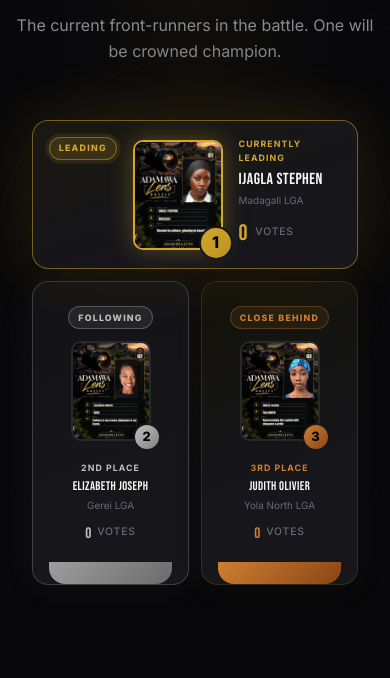
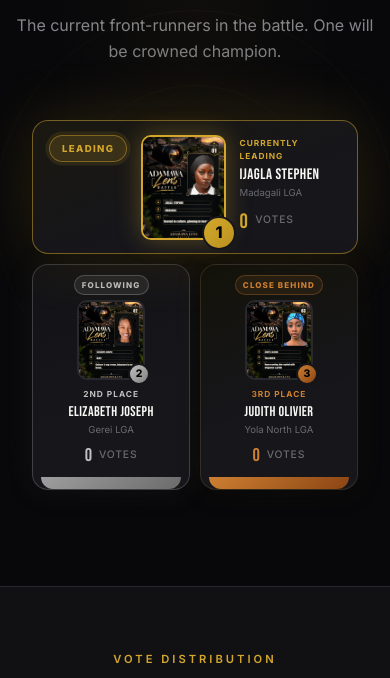
Before and after one commit to Abeltrust/ADAMAWALensBattle, a website built with Vite: page results.html in a window 390 px wide. Shown: the part 166-844 px from the top of the page. Built offline with nearby package versions, Linux system fonts and the light colour scheme; a web font is replaced by a local one.

Commit message:
style: refine podium component layout, sizing, and responsive grid styles

```diff
--- a/style.css
+++ b/style.css
@@ -3143,6 +3143,7 @@
   border-color: rgba(212, 167, 44, 0.5);
   background: linear-gradient(160deg, #1a1810 0%, #16161b 60%);
   box-shadow: 0 0 60px rgba(212, 167, 44, 0.18), 0 8px 32px rgba(0,0,0,0.5);
+  padding: 1.75rem 1.25rem 0;
 }
 .podium-first:hover {
   box-shadow: 0 0 80px rgba(212, 167, 44, 0.28), 0 12px 40px rgba(0,0,0,0.6);
@@ -3155,23 +3156,37 @@
 /* ---- 2nd place — left ---- */
 .podium-second {
   order: 1;
+  flex: 1;
   border-color: rgba(192, 192, 192, 0.25);
   background: linear-gradient(160deg, #131316 0%, #16161b 60%);
   box-shadow: 0 0 30px rgba(192,192,192,0.08), 0 4px 20px rgba(0,0,0,0.4);
-}
-.podium-second .podium-photo { width: 120px; height: 150px; }
-.podium-second .podium-base  { height: 38px; background: linear-gradient(135deg, #9e9e9e, #6b6b6b); }
+  padding: 1rem 0.75rem 0;
+}
+.podium-second .podium-photo { width: 100px; height: 120px; }
+.podium-second .podium-photo-wrap { margin-bottom: 0.5rem; }
+.podium-second .podium-status-badge { margin-bottom: 0.5rem; }
+.podium-second .podium-info { padding: 0.3rem 0 0.6rem; }
+.podium-second .podium-name { font-size: 0.88rem; }
+.podium-second .podium-votes { font-size: 1.15rem; }
+.podium-second .podium-base  { height: 24px; background: linear-gradient(135deg, #9e9e9e, #6b6b6b); }
 .podium-second .podium-rank-badge { background: linear-gradient(135deg, #c0c0c0, #808080); }
 
 /* ---- 3rd place — right ---- */
 .podium-third {
   order: 3;
+  flex: 1;
   border-color: rgba(139, 111, 63, 0.25);
   background: linear-gradient(160deg, #131209 0%, #16161b 60%);
   box-shadow: 0 0 30px rgba(139,111,63,0.08), 0 4px 20px rgba(0,0,0,0.4);
-}
-.podium-third .podium-photo { width: 120px; height: 150px; }
-.podium-third .podium-base  { height: 26px; background: linear-gradient(135deg, #cd7f32, #8b4513); }
+  padding: 1rem 0.75rem 0;
+}
+.podium-third .podium-photo { width: 100px; height: 120px; }
+.podium-third .podium-photo-wrap { margin-bottom: 0.5rem; }
+.podium-third .podium-status-badge { margin-bottom: 0.5rem; }
+.podium-third .podium-info { padding: 0.3rem 0 0.6rem; }
+.podium-third .podium-name { font-size: 0.88rem; }
+.podium-third .podium-votes { font-size: 1.15rem; }
+.podium-third .podium-base  { height: 16px; background: linear-gradient(135deg, #cd7f32, #8b4513); }
 .podium-third .podium-rank-badge { background: linear-gradient(135deg, #cd7f32, #8b4513); }
 
 /* ---- Status text badge ---- */
@@ -3217,8 +3232,8 @@
   object-fit: cover;
   border-radius: var(--radius-md);
   display: block;
-  width: 120px;
-  height: 150px;
+  width: 100px;
+  height: 120px;
   border: 2px solid var(--color-border);
 }
 .podium-first .podium-photo {
@@ -3231,21 +3246,23 @@
 /* ---- Rank badge ---- */
 .podium-rank-badge {
   position: absolute;
-  bottom: -10px;
-  right: -10px;
-  width: 28px;
-  height: 28px;
+  bottom: -8px;
+  right: -8px;
+  width: 26px;
+  height: 26px;
   border-radius: 50%;
   background: linear-gradient(135deg, var(--color-gold), var(--color-gold-dark));
   color: #000;
   font-weight: 800;
-  font-size: 0.8rem;
+  font-size: 0.75rem;
   display: flex;
   align-items: center;
   justify-content: center;
   border: 2px solid var(--color-bg-card);
 }
 .podium-first .podium-rank-badge {
+  bottom: -10px;
+  right: -10px;
   width: 34px;
   height: 34px;
   font-size: 1rem;
@@ -3315,31 +3332,45 @@
     padding: 0.5rem 1rem 2rem;
   }
 
-  /* Stack: 1st on top full-width, 2nd+3rd side-by-side below */
+  /* 1st on top full-width, 2nd+3rd side-by-side in grid */
   .podium-stage {
-    flex-direction: column;
+    display: grid;
+    grid-template-columns: 1fr 1fr;
+    grid-template-rows: auto auto;
+    gap: 0.6rem;
     align-items: stretch;
-    gap: 0.75rem;
   }
 
   /* 1st place: horizontal card (photo left, info right) */
   .podium-first {
-    order: 1;
+    grid-column: 1 / -1;
+    grid-row: 1;
     flex-direction: row;
     align-items: center;
-    padding: 1rem;
-    gap: 1rem;
+    padding: 0.85rem 1rem;
+    gap: 0.85rem;
     text-align: left;
   }
-  .podium-first .podium-status-badge { align-self: flex-start; }
+  .podium-first .podium-status-badge { align-self: flex-start; margin-bottom: 0; }
   .podium-first .podium-photo-wrap   { flex-shrink: 0; margin-bottom: 0; }
-  .podium-first .podium-photo        { width: 90px; height: 110px; }
+  .podium-first .podium-photo        { width: 85px; height: 105px; }
   .podium-first .podium-info         { padding: 0; flex: 1; }
-  .podium-first .podium-name         { font-size: 1rem; }
-  .podium-first .podium-votes        { font-size: 1.4rem; }
+  .podium-first .podium-name         { font-size: 0.95rem; }
+  .podium-first .podium-votes        { font-size: 1.3rem; }
   .podium-first .podium-base         { display: none; }
 
-  /* Wrap 2nd & 3rd in a sub-row */
+  /* 2nd & 3rd: compact side-by-side cards */
+  .podium-second {
+    grid-column: 1;
+    grid-row: 2;
+    padding: 0.65rem 0.5rem 0;
+  }
+  .podium-third {
+    grid-column: 2;
+    grid-row: 2;
+    padding: 0.65rem 0.5rem 0;
+  }
+
   .podium-second,
   .podium-third {
     display: flex;
@@ -3348,59 +3379,23 @@
     text-align: center;
   }
 
-  /* Inner row wrapper for 2nd + 3rd */
-  .podium-stage::after {
-    content: '';
-    display: none;
-  }
-
-  .podium-second { order: 2; }
-  .podium-third  { order: 3; }
-
-  /* Make 2nd and 3rd sit side-by-side */
-  .podium-stage {
-    display: grid;
-    grid-template-columns: 1fr;
-    grid-template-rows: auto auto;
-  }
-
-  .podium-first  { grid-column: 1; grid-row: 1; }
-
-  /* 2nd and 3rd share row 2 */
-  .podium-second,
-  .podium-third {
-    display: flex;
-  }
-
-  .podium-stage .podium-second,
-  .podium-stage .podium-third {
-    width: 100%;
-  }
-
-  /* Re-apply grid properly for 2+3 side by side */
-  .podium-stage {
-    display: grid;
-    grid-template-columns: 1fr 1fr;
-    grid-template-rows: auto auto;
-    gap: 0.75rem;
-  }
-  .podium-first  {
-    grid-column: 1 / -1;
-    grid-row: 1;
-  }
-  .podium-second { grid-column: 1; grid-row: 2; order: unset; }
-  .podium-third  { grid-column: 2; grid-row: 2; order: unset; }
-
-  /* Size down 2nd & 3rd photos */
+  /* Size down 2nd & 3rd photos and spacing to reduce height */
   .podium-second .podium-photo,
-  .podium-third  .podium-photo { width: 80px; height: 100px; }
+  .podium-third  .podium-photo { width: 68px; height: 80px; }
+  .podium-second .podium-photo-wrap,
+  .podium-third  .podium-photo-wrap { margin-bottom: 0.3rem; }
+  .podium-second .podium-status-badge,
+  .podium-third  .podium-status-badge { margin-bottom: 0.3rem; font-size: 0.5rem; padding: 0.15rem 0.45rem; }
+  .podium-second .podium-info,
+  .podium-third  .podium-info { padding: 0.2rem 0 0.4rem; }
   .podium-second .podium-base,
-  .podium-third  .podium-base  { height: 22px; }
+  .podium-third  .podium-base { height: 12px; }
+  .podium-second .podium-rank-badge,
+  .podium-third  .podium-rank-badge { width: 22px; height: 22px; font-size: 0.65rem; bottom: -5px; right: -5px; }
 
   /* Text scaling */
-  .podium-name         { font-size: 0.78rem; }
-  .podium-lga          { font-size: 0.62rem; }
-  .podium-votes        { font-size: 0.95rem; }
-  .podium-label        { font-size: 0.55rem; }
-  .podium-status-badge { font-size: 0.55rem; padding: 0.2rem 0.55rem; }
-}
+  .podium-name         { font-size: 0.76rem; margin-bottom: 0.1rem; }
+  .podium-lga          { font-size: 0.6rem; margin-bottom: 0.25rem; }
+  .podium-votes        { font-size: 0.9rem; }
+  .podium-label        { font-size: 0.52rem; margin-bottom: 0.15rem; }
+}
```
